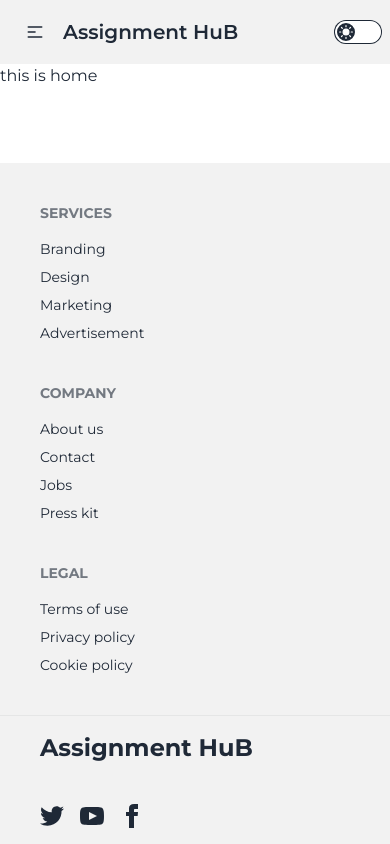
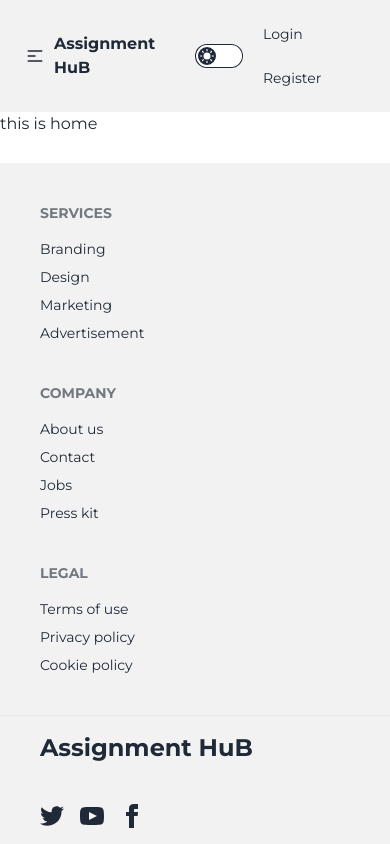
Before and after one commit to ferdause-al-mahmud/Assignment-Hub-client, a React (Vite) app: page / in a window 390 px wide. Built offline with nearby package versions, Linux system fonts and the light colour scheme; no server answers.

Commit message:
private route

```diff
--- /dev/null
+++ b/src/PrivateComponents/PrivateRoute.jsx
@@ -0,0 +1,22 @@
+/* eslint-disable react/prop-types */
+import { useContext } from "react";
+
+import { Navigate } from "react-router-dom";
+import { useLocation } from "react-router-dom";
+import { AuthContext } from "../Provider/AuthProvider";
+
+const PrivateRoute = ({ children }) => {
+    const { user, loading } = useContext(AuthContext);
+    const location = useLocation();
+    if (loading) {
+        return <div className="w-full h-[80vh] flex items-center justify-center ">
+            <iframe src="https://giphy.com/embed/gJ3mEToTDJn3LT6kCT" width="480" height="480" frameBorder="0" className="giphy-embed" allowFullScreen></iframe><p><a href="https://giphy.com/gifs/juggling-load-malabares-gJ3mEToTDJn3LT6kCT">via GIPHY</a></p>
+        </div>;
+    }
+    if (user) {
+        return children;
+    }
+    return <Navigate state={location.pathname} to="/login"></Navigate>
+};
+
+export default PrivateRoute;
--- a/src/Routes/Routes.jsx
+++ b/src/Routes/Routes.jsx
@@ -9,6 +9,7 @@ import Register from "../Pages/Register";
 import Assignments from "../PublicComponents/Assignments";
 import CreateAssignments from "../PrivateComponents/CreateAssignments";
 import PendingAssignment from "../PrivateComponents/PendingAssignment";
+import PrivateRoute from "../PrivateComponents/PrivateRoute";
 
 
 export const router = createBrowserRouter([
@@ -34,11 +35,11 @@ export const router = createBrowserRouter([
             },
             {
                 path: "/create",
-                element: <CreateAssignments></CreateAssignments>
+                element: <PrivateRoute><CreateAssignments></CreateAssignments></PrivateRoute>
             },
             {
                 path: "/pending",
-                element: <PendingAssignment></PendingAssignment>
+                element: <PrivateRoute><PendingAssignment></PendingAssignment></PrivateRoute>
             },
         ]
     },
--- a/src/Shared/Navbar.jsx
+++ b/src/Shared/Navbar.jsx
@@ -1,4 +1,4 @@
-import { NavLink } from "react-router-dom";
+import { Link, NavLink } from "react-router-dom";
 import './Navbar.css';
 import { useContext } from "react";
 import { AuthContext } from "../Provider/AuthProvider";
@@ -8,10 +8,11 @@ const Navbar = () => {
     const links = <>
         <li><NavLink to='/'>Home</NavLink></li>
         <li><NavLink to='/assignments'>Assignments</NavLink></li>
-        <li><NavLink to='/login'>Login</NavLink></li>
-        <li><NavLink to='/register'>Register</NavLink></li>
-        <li><NavLink to='/create'>Create Assignments</NavLink></li>
-        <li><NavLink to='/pending'>Pending Assignments</NavLink></li>
+        {
+            user ? <>
+                <li><NavLink to='/create'>Create Assignments</NavLink></li>
+                <li><NavLink to='/pending'>Pending Assignments</NavLink></li></> : ''
+        }
 
     </>
 
@@ -28,7 +29,7 @@ const Navbar = () => {
             <div className="navbar max-w-7xl mx-auto">
                 <div className="navbar-start">
                     <div className="dropdown">
-                        <div tabIndex={0} role="button" className="btn btn-ghost lg:hidden">
+                        <div tabIndex={0} role="button" className="btn btn-ghost pr-2 md:pr-4 lg:hidden">
                             <svg xmlns="http://www.w3.org/2000/svg" className="h-5 w-5" fill="none" viewBox="0 0 24 24" stroke="currentColor"><path strokeLinecap="round" strokeLinejoin="round" strokeWidth="2" d="M4 6h16M4 12h8m-8 6h16" /></svg>
                         </div>
                         <ul tabIndex={0} className="menu menu-sm dropdown-content mt-3 z-[1] p-2 shadow bg-base-100 rounded-box w-52">
@@ -37,7 +38,7 @@ const Navbar = () => {
                             }
                         </ul>
                     </div>
-                    <a className="!pl-0 btn btn-ghost text-xl">Assignment HuB</a>
+                    <Link to='/' className="!pl-0 font-bold md:text-xl">Assignment HuB</Link>
                 </div>
                 <div className="navbar-center hidden lg:flex">
                     <ul className="menu menu-horizontal px-1 gap-2">
@@ -63,7 +64,13 @@ const Navbar = () => {
                                 <li><a>Attempted Assignments</a></li>
                                 <li><a onClick={handleLogOut}>Logout</a></li>
                             </ul>
-                        </div> : ''
+                        </div> : <>
+                            <ul className="menu menu-horizontal px-1 gap-2">
+                                <li><NavLink to='/login'>Login</NavLink></li>
+                                <li><NavLink to='/register'>Register</NavLink></li>
+                            </ul>
+
+                        </>
                     }
                 </div>
             </div>
```
